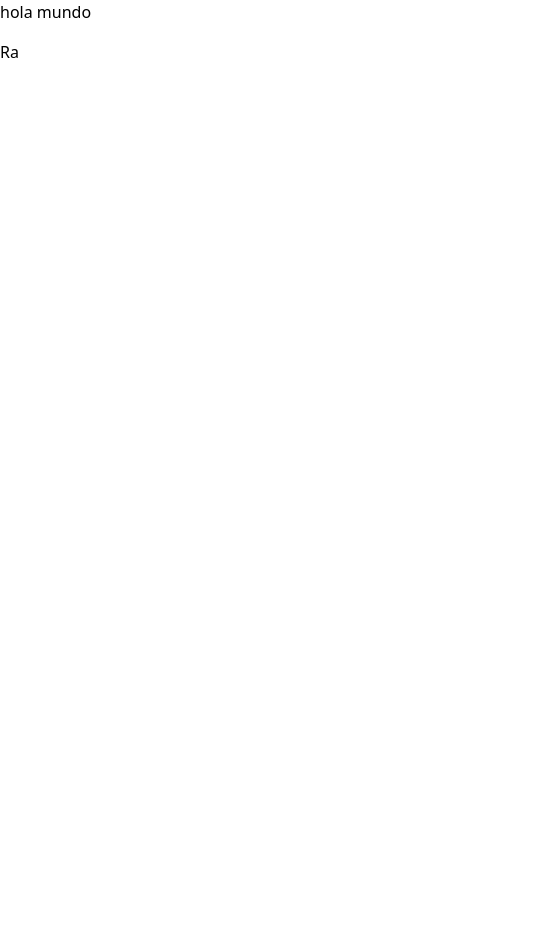
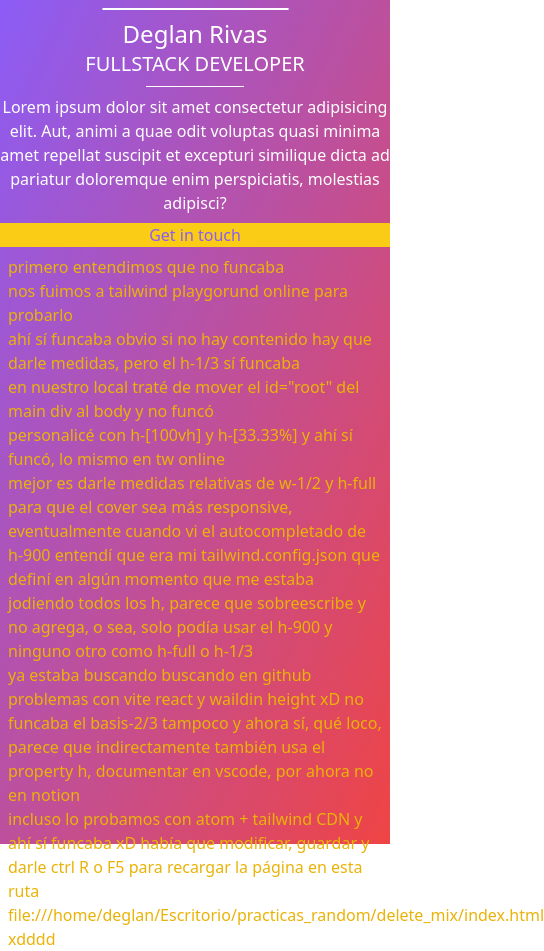
Before and after one commit to deglan-rivas/ud-tailwind-clonBootstrap, a React (Vite) app: page / in a window 390 px wide. Shown: the whole page, 544 px wide, since content can reach past the window. Before the commit the page ends 844 px from the top, so only its background shows below. Built offline with nearby package versions, Linux system fonts and the light colour scheme; grey boxes are pictures that could not be loaded.

Commit message:
[ADD] diseño mobile 1

```diff
--- a/index.html
+++ b/index.html
@@ -6,7 +6,8 @@
     <link rel="stylesheet" href="/main.css">
     <title>Vite + React</title>
   </head>
-  <body>
+  <body >
+
     <div id="root"></div>
     <script type="module" src="/src/main.jsx"></script>
   </body>
--- a/src/App.jsx
+++ b/src/App.jsx
@@ -6,7 +6,7 @@ import S6 from "./HOC - topics/s6-personalLanding"
 function App() {
   return(
     <>
-      <h1 className="mb-4">hola mundo</h1>
+      {/* <h1 className="mb-4">hola mundo</h1> */}
       {/* <S1/> */}
       {/* <S4/> */}
       {/* <S5/> */}
--- a/src/components/personalLanding/PL2.jsx
+++ b/src/components/personalLanding/PL2.jsx
@@ -1,6 +1,78 @@
 const PL2 = () => {
+  // playground de tailwind: tailwind play online
+  /***
+   * https://play.tailwindcss.com/LcypgqHZQO
+   * https://play.tailwindcss.com/iFNadX9DGq este es porque regeneré el link xD
+   * <div class="bg-gradient-to-br from-violet-500 to-red-500 h-screen flex flex-col">
+
+        <div class="h-1/3 flex justify-center items-center">
+          <div class="bg-[url('https://avatars.githubusercontent.com/u/104169667?v=4')] bg-cover bg-center bg-blue-400 bg-blend-overlay h-full w-1/2">
+
+          </div>
+        </div>
+        <div class="text-center text-white h-2/3">
+          <p class="text-2xl font-medium">
+            Deglan Rivas
+          </p>
+          <p class="text-xl mb-2 uppercase">
+            FullStack Developer
+          </p>
+          <p class="mb-2 px-2 w-1/4 border-b border-b-white mx-auto">
+
+          </p>
+          <p class="mb-2">
+            Lorem ipsum dolor sit amet consectetur adipisicing elit. Aut, animi a quae odit voluptas quasi minima amet repellat suscipit et excepturi similique dicta ad pariatur doloremque enim perspiciatis, molestias adipisci?
+          </p>
+          <div>
+            <button class="text-violet-500 bg-yellow-400 w-full">
+              Get in touch
+            </button>
+          </div>
+        </div>
+
+    </div>
+   */
+
   return (
-    <h1>Ra</h1>
+    <>
+      <div className="bg-gradient-to-br from-violet-500 to-red-500 h-screen flex flex-col">
+        <div className="basis-1/3 flex justify-center items-center p-2">
+          <div className="bg-[url('https://avatars.githubusercontent.com/u/104169667?v=4')] bg-cover bg-center bg-blue-400 bg-blend-overlay w-1/2 h-[100%] border border-white  rounded-lg">
+
+          </div>
+        </div>
+        <div className="text-center text-white mb-2">
+          <p className="text-2xl font-medium">
+            Deglan Rivas
+          </p>
+          <p className="text-xl mb-2 uppercase">
+            FullStack Developer
+          </p>
+          <p className="mb-2 px-2 w-1/4 border-b border-b-white mx-auto">
+
+          </p>
+          <p className="mb-2">
+            Lorem ipsum dolor sit amet consectetur adipisicing elit. Aut, animi a quae odit voluptas quasi minima amet repellat suscipit et excepturi similique dicta ad pariatur doloremque enim perspiciatis, molestias adipisci?
+          </p>
+          <div>
+            <button className="text-violet-500 bg-yellow-400 w-full">
+              Get in touch
+            </button>
+          </div>
+        </div>
+        <ul className="text-yellow-500 px-2">
+          <li>primero entendimos que no funcaba</li>
+          <li>nos fuimos a tailwind playgorund online para probarlo</li>
+          <li>ahí sí funcaba obvio si no hay contenido hay que darle medidas, pero el h-1/3 sí funcaba</li>
+          <li>en nuestro local traté de mover el id="root" del main div al body y no funcó</li>
+          <li>personalicé con h-[100vh] y h-[33.33%] y ahí sí funcó, lo mismo en tw online</li>
+          <li>mejor es darle medidas relativas de w-1/2 y h-full para que el cover sea más responsive, </li>
+          <li>eventualmente cuando vi el autocompletado de h-900 entendí que era mi tailwind.config.json que definí en algún momento que me estaba jodiendo todos los h, parece que sobreescribe y no agrega, o sea, solo podía usar el h-900 y ninguno otro como h-full o h-1/3 </li>
+          <li>ya estaba buscando buscando en github problemas con vite react y waildin height xD no funcaba el basis-2/3 tampoco y ahora sí, qué loco, parece que indirectamente también usa el property h, documentar en vscode, por ahora no en notion</li>
+          <li>incluso lo probamos con atom + tailwind CDN y ahí sí funcaba xD había que modificar, guardar y darle ctrl R o F5 para recargar la página en esta ruta file:///home/deglan/Escritorio/practicas_random/delete_mix/index.html xdddd</li>
+        </ul>
+      </div>
+    </>
   )
 }
 
--- a/tailwind.config.js
+++ b/tailwind.config.js
@@ -6,9 +6,7 @@ export default {
   ],
   theme: {
     extend: {},
-    height: {
-      '900': '900px',
-    }
+
   },
   plugins: [],
 }
```
